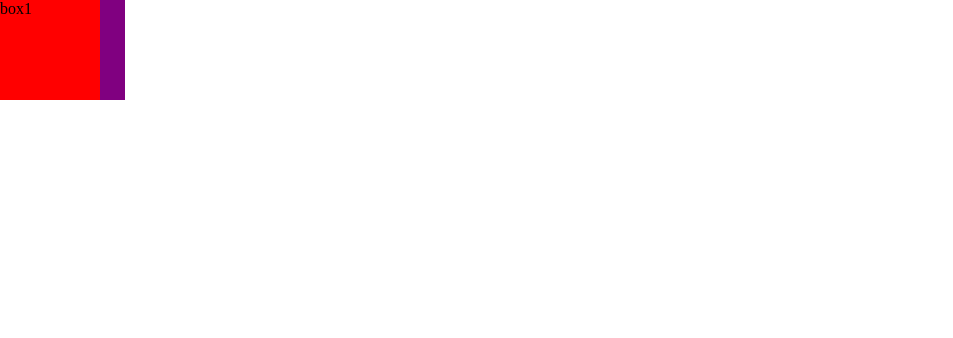
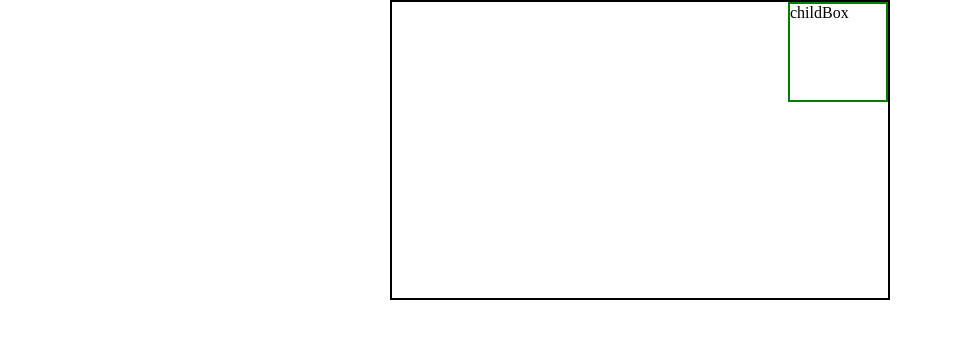
Before and after one commit to sivafastbokz/css-practice, a plain HTML site: page index.html in a window 1280 px wide. Shown: the whole page, without its empty margins (0-953 px from the left). Drawn offline with Linux system fonts and the light colour scheme.

Commit message:
some updates pending

```diff
--- a/index.css
+++ b/index.css
@@ -243,25 +243,43 @@ p{
     width: 100px;
     height: 100px;
     position: absolute;
-    z-index: 2000;
+    z-index: 1001;
+    left: 55px;
 }
 .box2{
     background-color: aqua;
     width: 100px;
     height: 100px;
+    left: 55px;
+    position: absolute;
+    z-index: 1002;
+    /* top: 0; */
 }
-.box3{
+/* .box3{
     background-color: purple;
     width: 100px;
     height: 100px;
     position: absolute;
     top: 0;
-    left: 25px;
-    z-index: 850;
-}
+    left: 95px;
+    z-index: 1000;
+} */
 .display{
     display: block;
 }
-div{
-    display: inline;
+
+.parent{
+    border: 2px solid black;
+    height: 300px;
+    width: 500px;
+    position: relative;
+    margin: auto;
 }
+.child{
+    border: 2px solid green;
+    height: 100px;
+    width: 100px;
+    position: absolute;
+    right:0;
+
+}
--- a/index.html
+++ b/index.html
@@ -96,19 +96,31 @@
           <h2>this ia a h2 tag</h2> -->
 
           <!-- //z-index -->
-          <div class='box1'>box1</div>
-          <div class='box2'>box2</div>
-          <div class='box3'>box3</div>
+
+          <!-- <div class='box1'>box1</div>
+          <div class='box2'>box2</div> -->
+          <!-- <div class='box3'>box3</div> -->
+
           <!-- <div class='display'>
               <button>one</button>
               <button>two</button>
-              <button>three</button> -->
+              <button>three</button>
 
-          <!-- </div>
+          </div>
              <div >one</div>
               <div>two</div>
               <div>three</div> -->
 
+              <!-- positions -->
+
+              <div class='parent'>
+                <div class='child'>
+                    childBox
+                </div>
+              </div>
+
+
+
 
 </body>
 </html>
```
